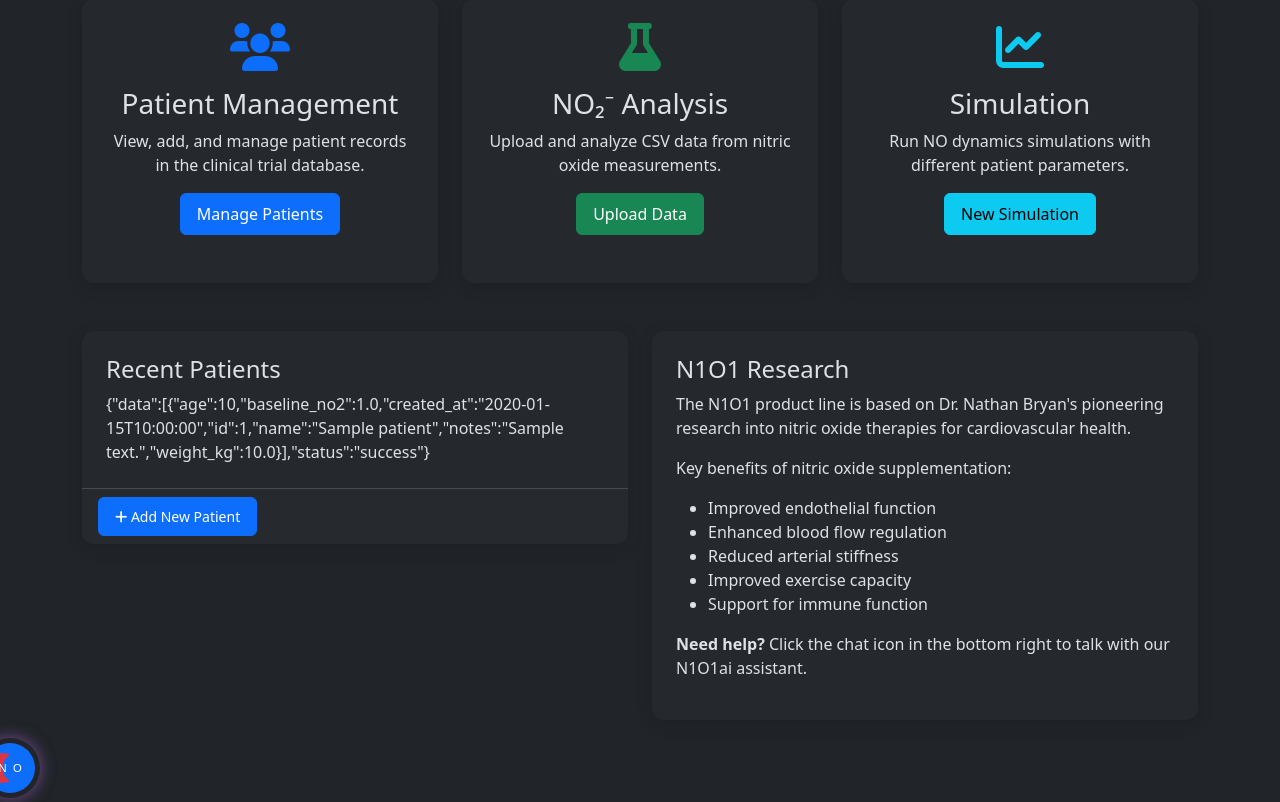
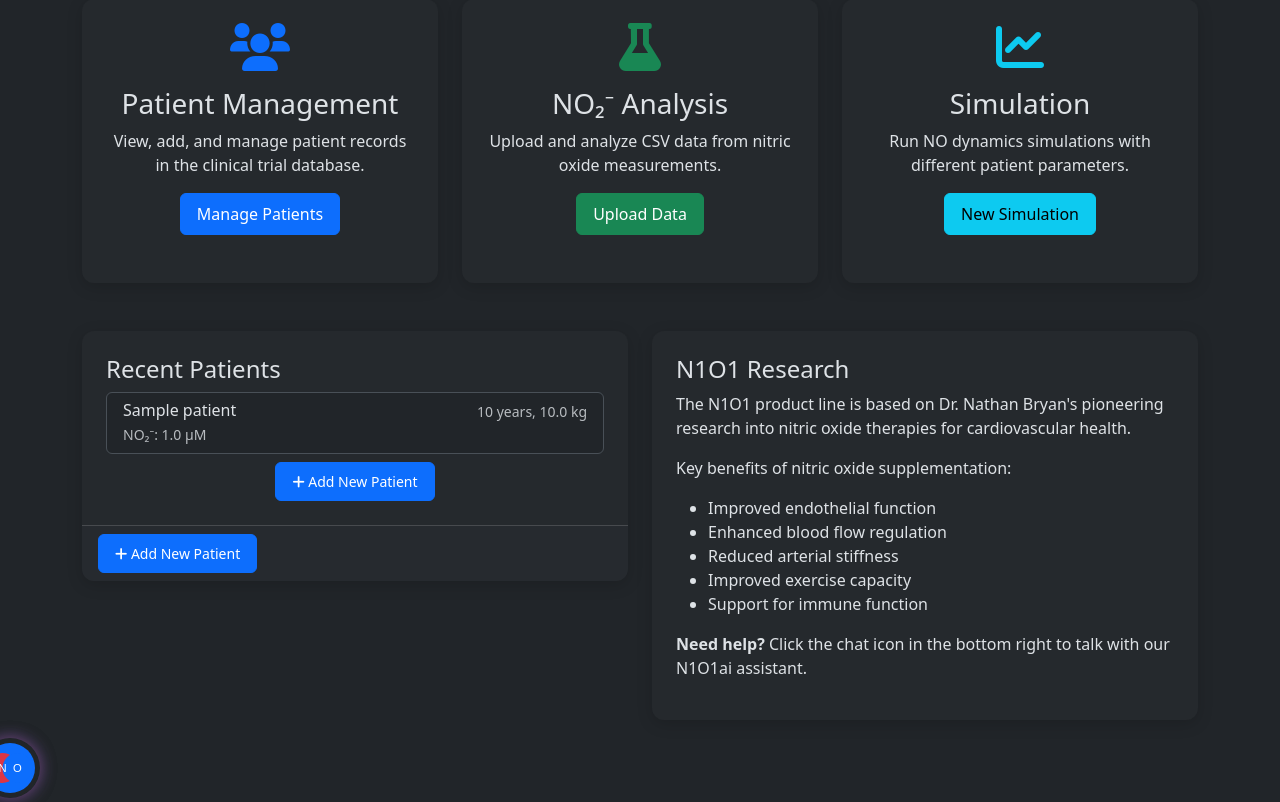
Before and after one commit to just-goingviral/N1o1-Clinical-Trials-Public, a Flask app: page / in a window 1280 px wide. Shown: the part 218-1020 px from the top of the page. Run offline with Flask 3, Linux system fonts and the light colour scheme; tables that the repository leaves empty hold one stand-in row (values such as "Sample post").

Commit message:
Assistant checkpoint: Clean up recent patients display with better formatting
Assistant generated file changes:
- routes/api_routes.py: Create a cleaner HTML template for recent patients
- static/css/styles.css: Add styles for patient list
- templates/dashboard.html: Add scrollable container class to patient list

---

User prompt:

Clean up the recent patients section so it's not so cluttered

Replit-Commit-Author: Assistant
Replit-Commit-Session-Id: a0319c28-0fd5-40e2-9d91-8cf7a6f4ba6d

```diff
--- a/routes/api_routes.py
+++ b/routes/api_routes.py
@@ -21,6 +21,49 @@ if not N1O1_API_KEY:
     logging.warning("N1O1 API key not found. AI assistant functionality will be limited.")
 
 client = OpenAI(api_key=N1O1_API_KEY) if N1O1_API_KEY else None  # Client initialization
+
+
+@api_bp.route('/patients', methods=['GET'])
+def get_patients():
+    """Get list of patients in JSON or HTML format"""
+    try:
+        format_type = request.args.get('format', 'json')
+        patients = Patient.query.order_by(Patient.created_at.desc()).limit(5).all()
+
+        if format_type == 'html':
+            # Return HTML for dashboard display
+            if not patients:
+                return '<div class="alert alert-info">No patients registered yet.</div>'
+
+            html = '<div class="list-group patient-list">'
+            for patient in patients:
+                html += f'''
+                <a href="/patients/{patient.id}" class="list-group-item list-group-item-action">
+                    <div class="d-flex w-100 justify-content-between">
+                        <h6 class="mb-1">{patient.name}</h6>
+                        <small>{patient.age} years, {patient.weight_kg} kg</small>
+                    </div>
+                    <small class="d-block text-truncate">NO₂⁻: {patient.baseline_no2} µM</small>
+                </a>
+                '''
+            html += '</div>'
+            html += '<div class="mt-2 text-center"><a href="/patients/new" class="btn btn-sm btn-primary"><i class="fas fa-plus"></i> Add New Patient</a></div>'
+            return html
+        else:
+            # Return JSON
+            return jsonify({
+                'status': 'success',
+                'data': [patient.to_dict() for patient in patients]
+            }), 200
+
+    except Exception as e:
+        if format_type == 'html':
+            return '<div class="alert alert-danger">Error loading patient data.</div>'
+        else:
+            return jsonify({
+                'status': 'error',
+                'message': str(e)
+            }), 500
 
 # Load knowledge base content
 with open("attached_assets/clinical_assistant_knowledge.md", "r") as f:
--- a/static/css/styles.css
+++ b/static/css/styles.css
@@ -520,3 +520,22 @@ body {
     border-radius: 4px;
     margin-top: 5px;
 }
+
+/* Patient list styles */
+.patient-list-container {
+    max-height: 250px;
+    overflow-y: auto;
+}
+
+.patient-list .list-group-item {
+    padding: 0.5rem 1rem;
+    transition: all 0.2s ease;
+}
+
+.patient-list .list-group-item:hover {
+    background-color: rgba(13, 110, 253, 0.1);
+}
+
+.patient-list .list-group-item small {
+    opacity: 0.8;
+}
```
